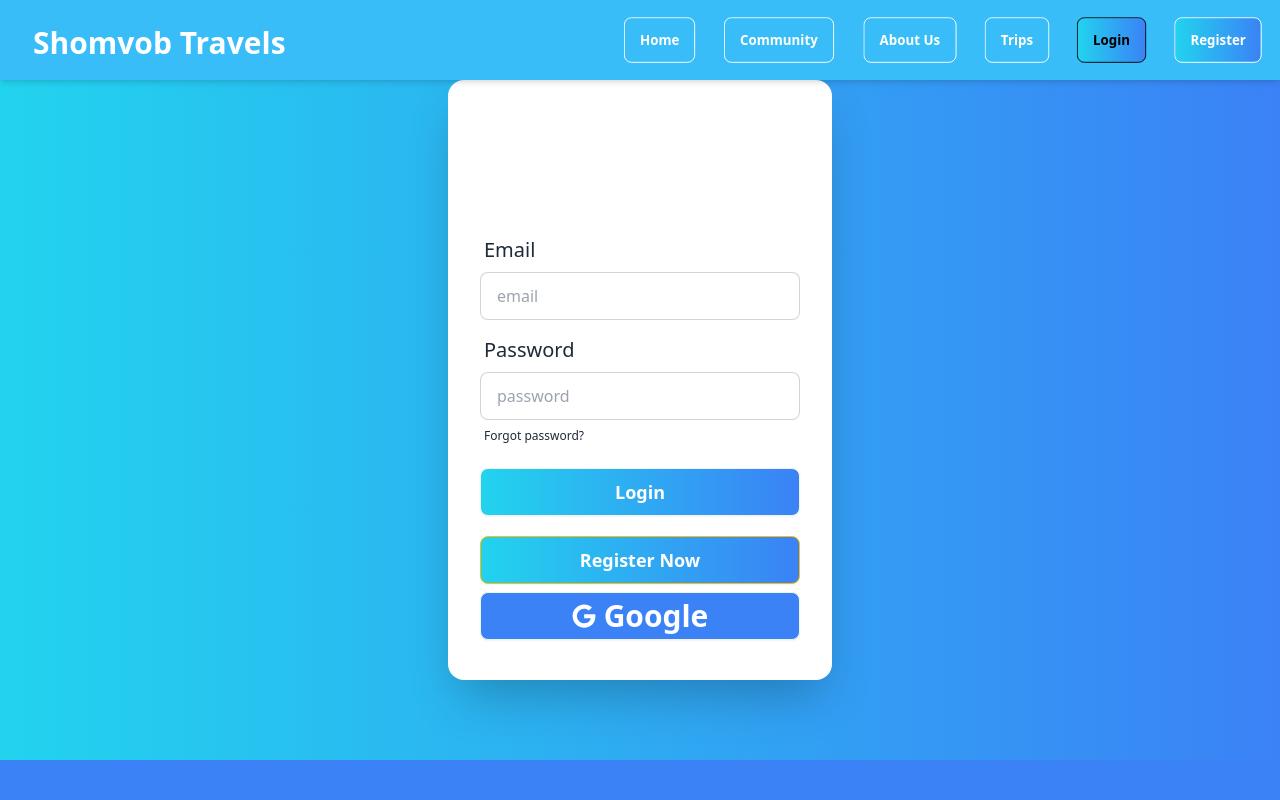
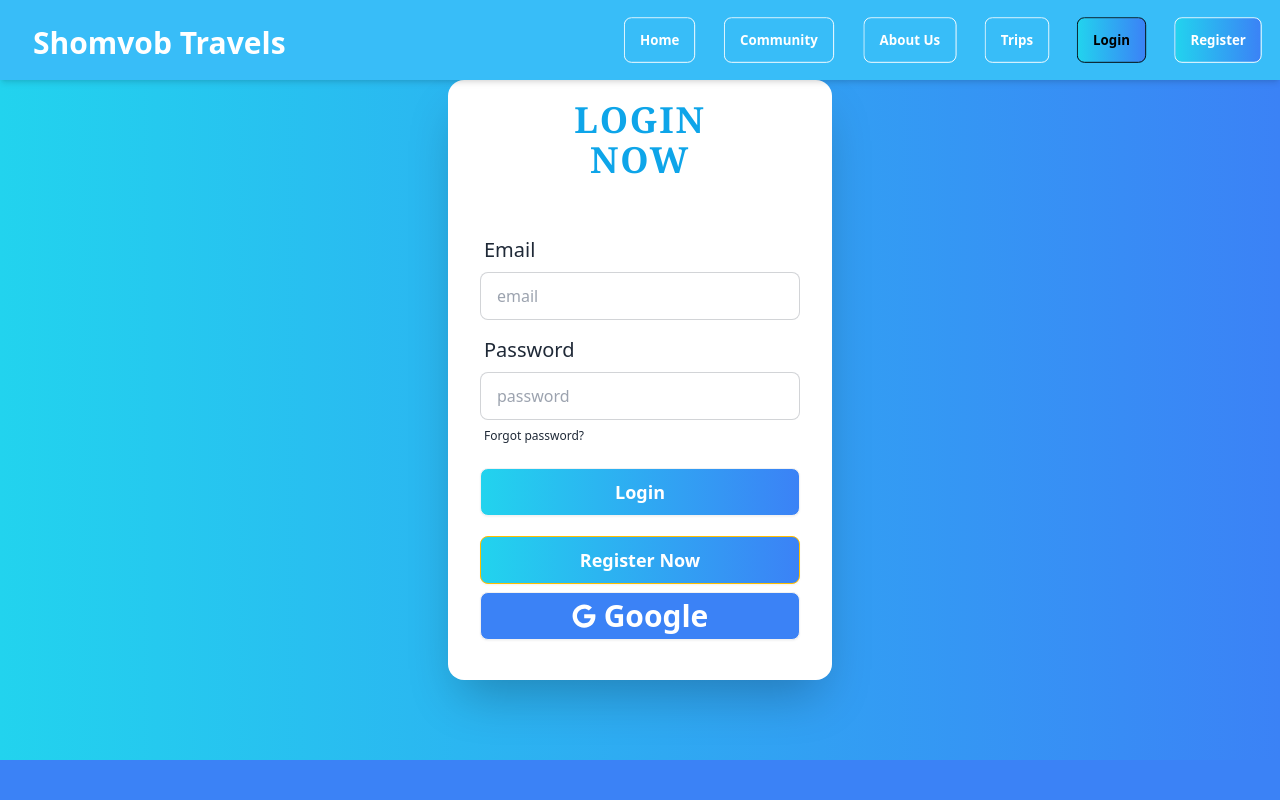
Before and after one commit to AlaminIbneFaruk/shomvob-travels, a React (Vite) app: page /login in a window 1280 px wide. Shown: the top 800 px of the page. Built offline with nearby package versions, Linux system fonts and the light colour scheme; no server answers.

Commit message:
fixing login

```diff
--- a/src/Pages/Login/Login.jsx
+++ b/src/Pages/Login/Login.jsx
@@ -60,7 +60,7 @@ const Login = () => {
 
         <div className="card bg-base-100 w-full max-w-sm mx-auto shrink-0 shadow-2xl z-20">
           <div
-            className=" max-w-60 text-center font-serif font-extrabold text-3xl md:text-4xl text-sky-500 bg-clip-text text-transparent py-4 uppercase tracking-wider pt-5 mx-auto "
+            className=" max-w-60 text-center font-serif font-extrabold text-3xl md:text-4xl text-sky-500 py-4 uppercase tracking-wider pt-5 mx-auto "
           >
             Login Now
           </div>
```
